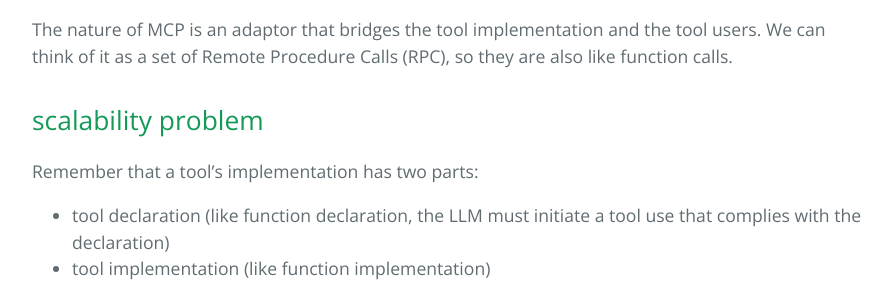
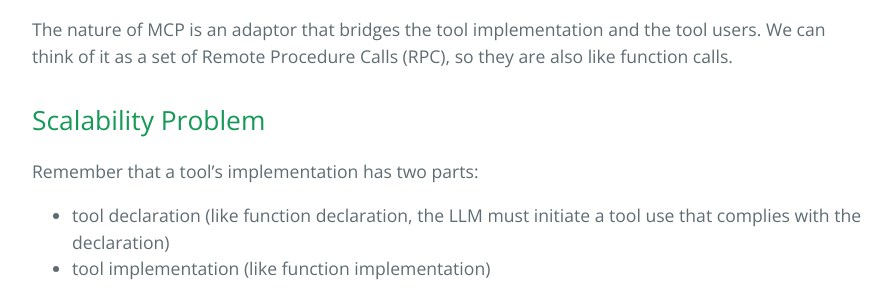
Before and after one commit to rui-r-duan/blog, a Jekyll site: the page built from _posts/2026-09-16-ai-agents.md, in a window 1280 px wide and 900 px high, scrolled down 10593 px. Shown: the part 158-458 px from the top of the window, without its empty margins (192-1087 px from the left). Built offline with Jekyll 4.4.1, drawn with Linux system fonts in a browser that asks for light colours.

Commit message:
fix: capitalize a heading

```diff
--- a/_posts/2026-09-16-ai-agents.md
+++ b/_posts/2026-09-16-ai-agents.md
@@ -326,7 +326,7 @@ The nature of MCP is an adaptor that bridges the tool implementation
 and the tool users.  We can think of it as a set of Remote Procedure
 Calls (RPC), so they are also like function calls.
 
-## scalability problem
+## Scalability Problem
 Remember that a tool's implementation has two parts:
 - tool declaration (like function declaration, the LLM must initiate a
   tool use that complies with the declaration)
```
